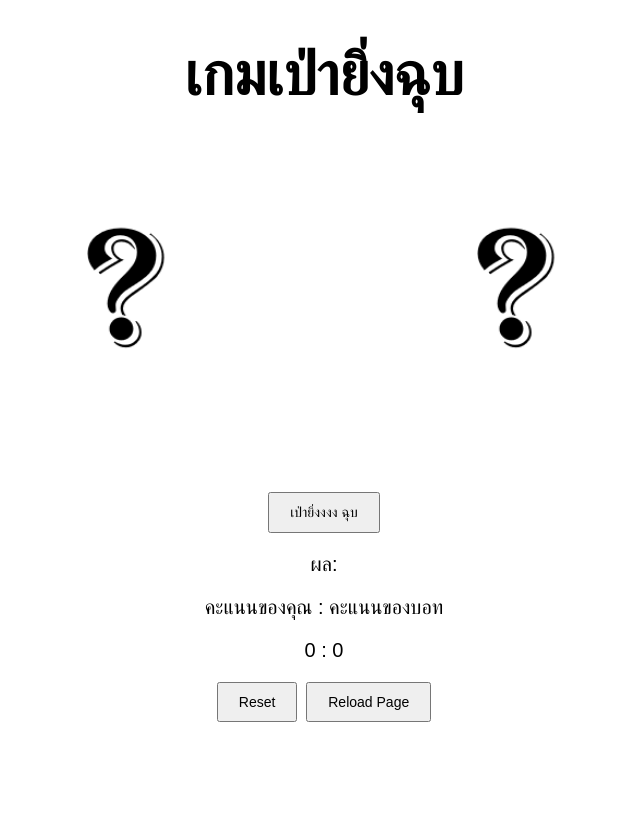
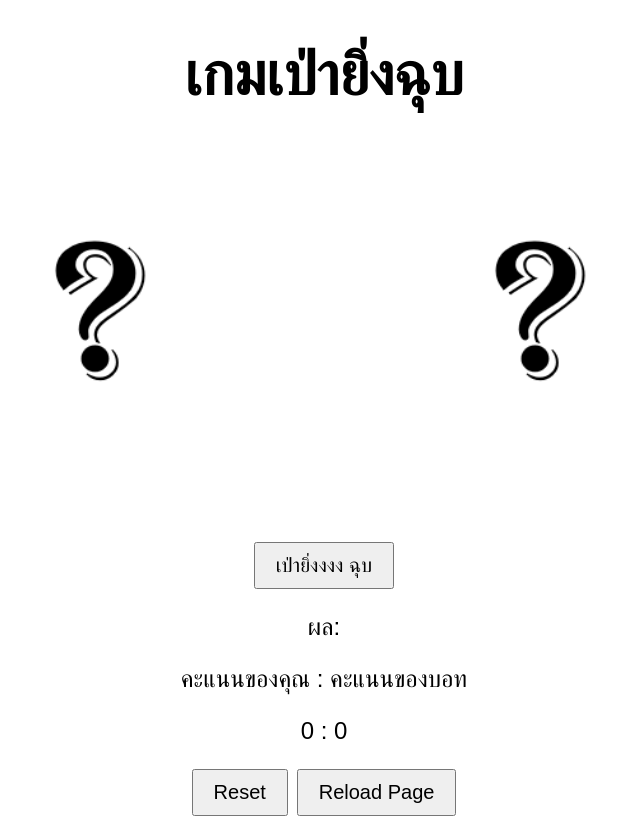
Before and after one commit to FarrewX/Rock-Scissors-Paper, a Vue app: page / in a window 1280 px wide. Shown: the whole page, without its empty margins (316-956 px from the left). Before the commit the page ends 800 px from the top, so only its background shows below. Built offline with nearby package versions, Linux system fonts and the light colour scheme.

Commit message:
fix style5

```diff
--- a/src/App.vue
+++ b/src/App.vue
@@ -1,4 +1,5 @@
 <template>
+  <div class="cotainer"></div>
   <h1>เกมเป่ายิ่งฉุบ</h1>
     <div>
       <img :src="playerChoiceImg" class="choice-image" alt="รูปผู้เล่น">
--- a/src/assets/main.css
+++ b/src/assets/main.css
@@ -14,7 +14,7 @@ h1{
 }
 
 button {
-  font-size: 14px;
+  font-size: 20px;
   padding: 10px 20px;
 }
 
@@ -26,10 +26,15 @@ button {
 .indent{ padding-left: 90px }
 
 .choice-image {
-  width: 300px;
-  height: 300px;
+  width: 350px;
+  height: 350px;
 }
 
 p{
-  font-size: 20px;
+  font-size: 24px;
 }
+
+.container{
+  display: grid;
+  place-items: center;
+}
```
